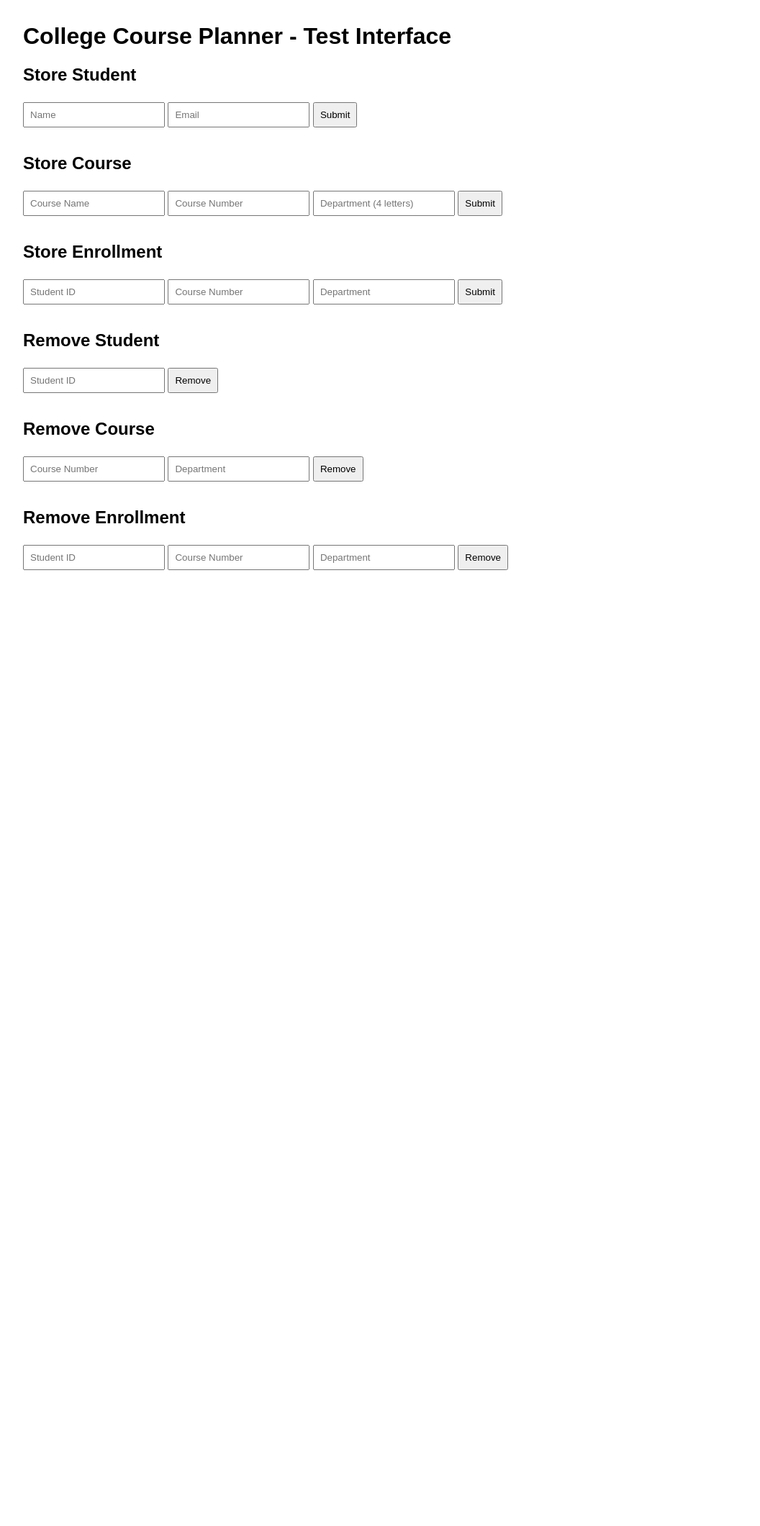
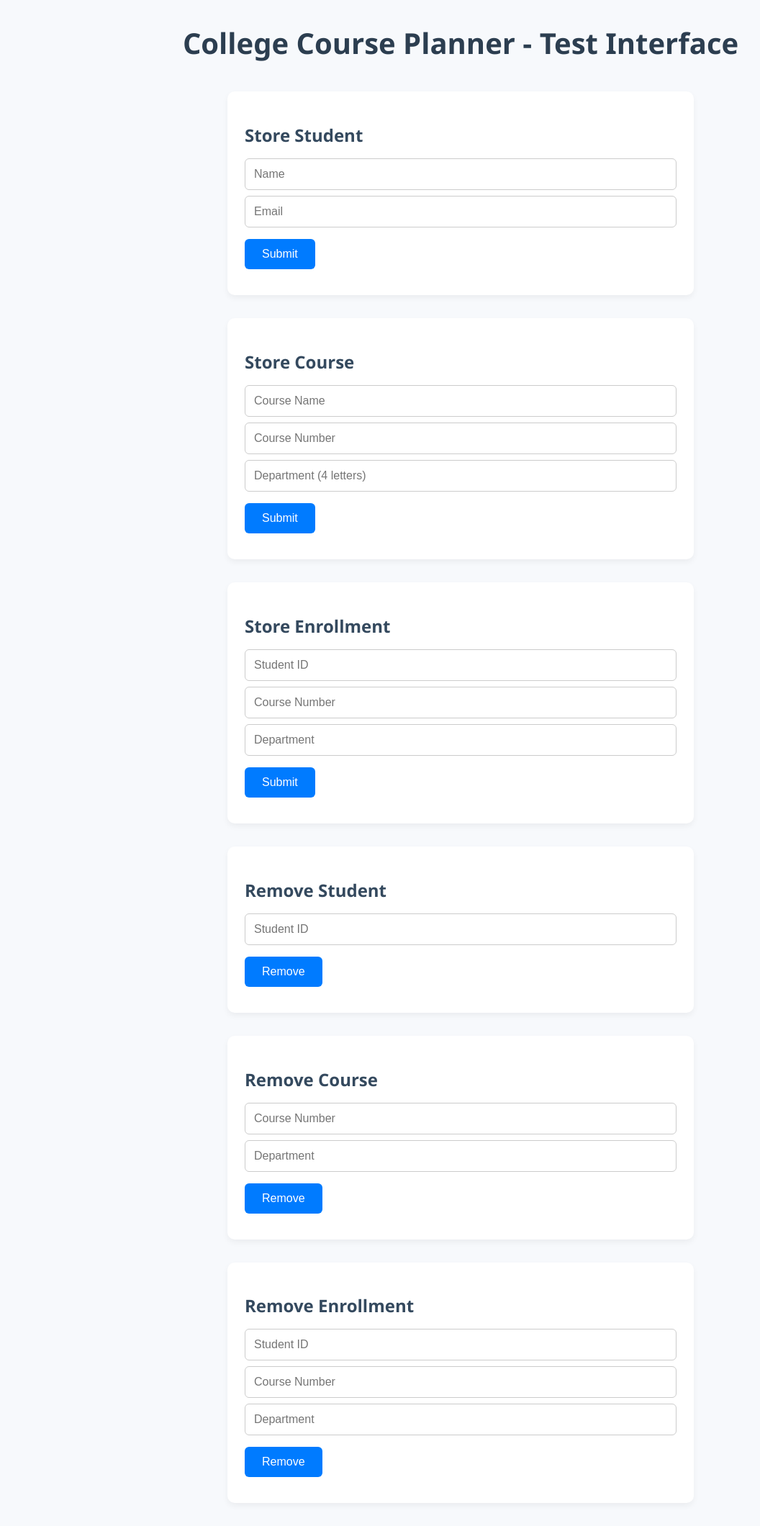
Before and after one commit to VarunKandasamy/SchedulD, a Flask app: page / in a window 1280 px wide. Shown: the whole page at 72% size, without its empty margins (0-1056 px from the left). Before the commit the page ends 792 px from the top, so only its background shows below. Run offline with Flask 3, Linux system fonts and the light colour scheme; some libraries are stand-ins or nearby versions.

Commit message:
improved CSS

```diff
--- a/templates/index.html
+++ b/templates/index.html
@@ -3,10 +3,75 @@
 <head>
   <title>College Planner Test UI</title>
   <style>
-    body { font-family: Arial; margin: 2rem; }
-    section { margin-bottom: 2rem; }
-    input, button { margin: 0.25rem 0; padding: 0.5rem; }
-    .response { margin-top: 0.5rem; color: green; }
+    body {
+      font-family: 'Segoe UI', Tahoma, Geneva, Verdana, sans-serif;
+      margin: 2rem;
+      background-color: #f7f9fc;
+      color: #333;
+    }
+
+    h1 {
+      color: #2c3e50;
+      font-size: 2.5rem;
+      text-align: center;
+      margin-bottom: 2.5rem;
+    }
+
+    section {
+      background-color: #fff;
+      border-radius: 10px;
+      box-shadow: 0 4px 8px rgba(0, 0, 0, 0.05);
+      padding: 1.5rem;
+      margin-bottom: 2rem;
+      max-width: 600px;
+      margin-left: auto;
+      margin-right: auto;
+    }
+
+    h2 {
+      color: #34495e;
+      font-size: 1.5rem;
+      margin-bottom: 1rem;
+    }
+
+    input {
+      display: block;
+      width: 100%;
+      box-sizing: border-box;
+      margin: 0.5rem 0;
+      padding: 0.75rem;
+      font-size: 1rem;
+      border: 1px solid #ccc;
+      border-radius: 6px;
+      transition: border 0.2s ease;
+    }
+
+    input:focus {
+      border-color: #007BFF;
+      outline: none;
+    }
+
+    button {
+      background-color: #007BFF;
+      color: white;
+      border: none;
+      padding: 0.75rem 1.5rem;
+      font-size: 1rem;
+      border-radius: 6px;
+      cursor: pointer;
+      margin-top: 0.5rem;
+      transition: background-color 0.2s ease;
+    }
+
+    button:hover {
+      background-color: #0056b3;
+    }
+
+    .response {
+      margin-top: 0.75rem;
+      color: green;
+      font-weight: 500;
+    }
   </style>
 </head>
 <body>
```
Also changed, not shown: 1 other file.
